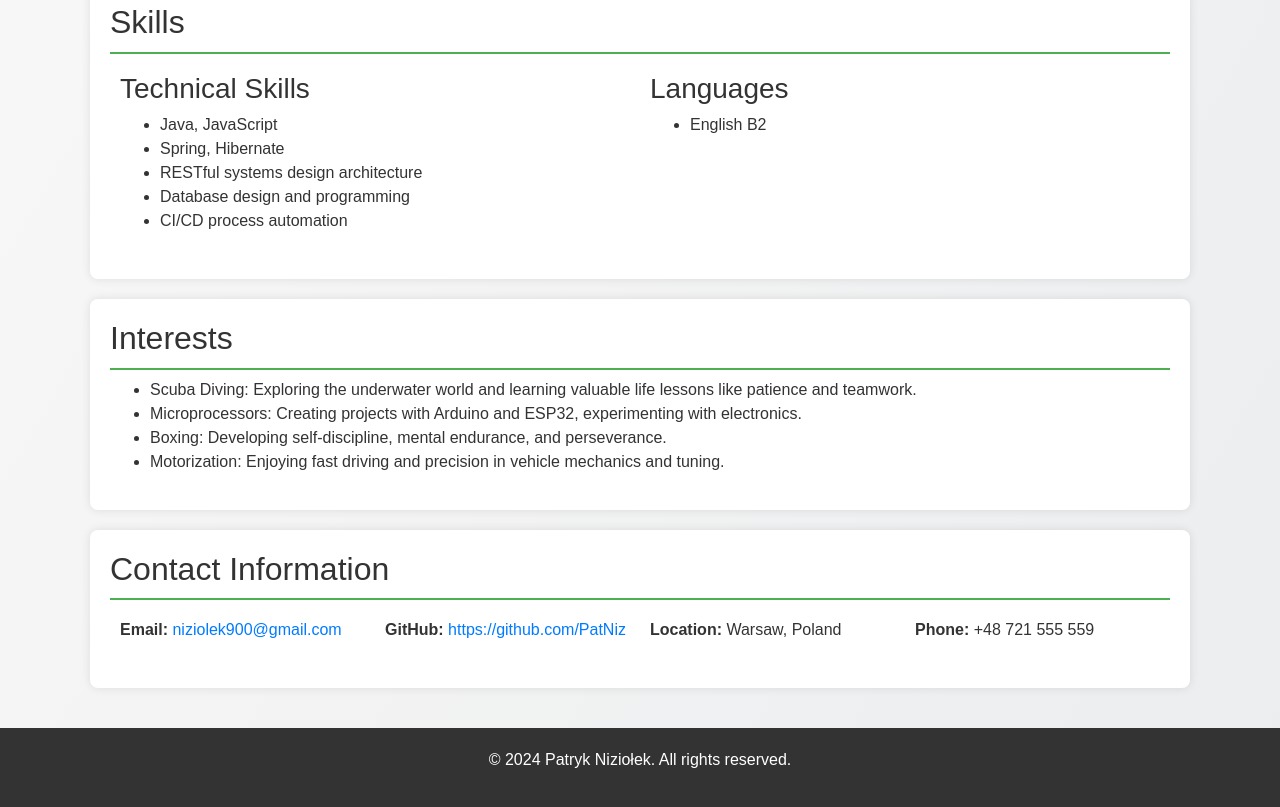
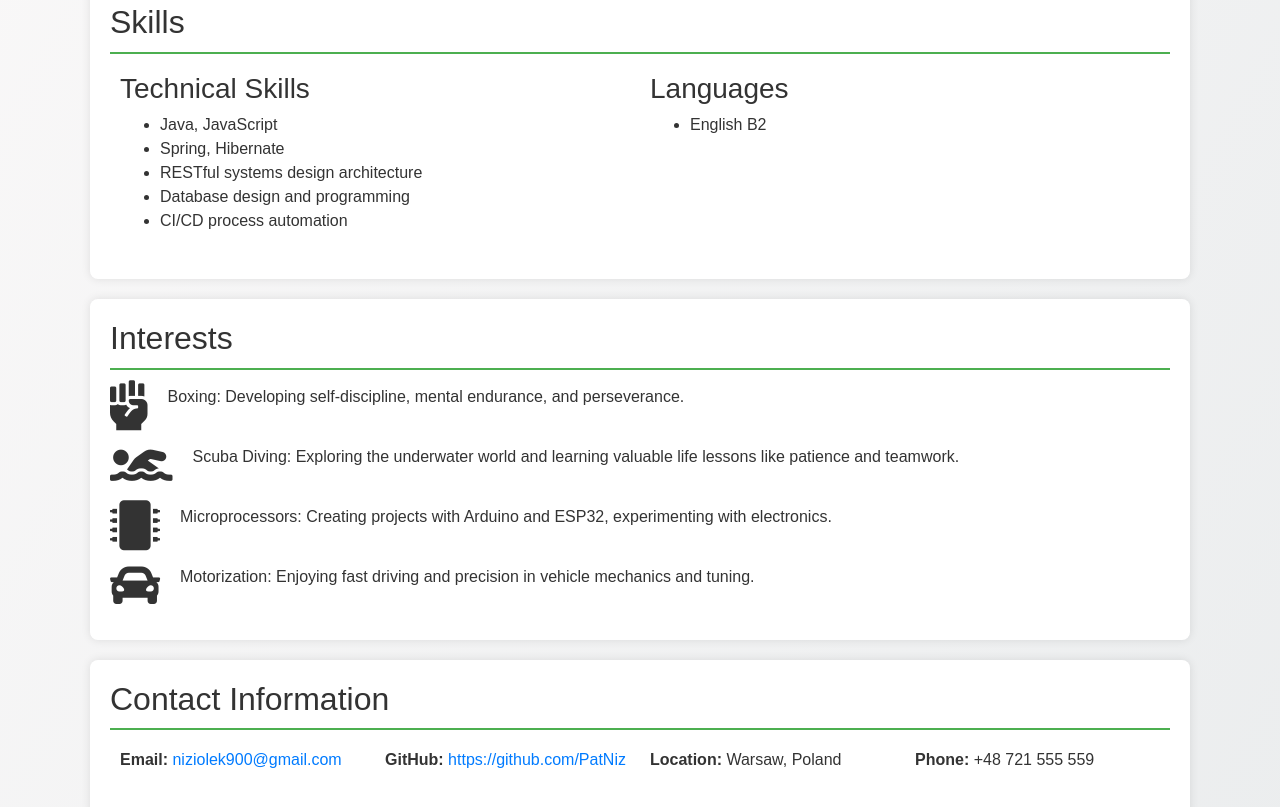
Before and after one commit to PatNiz/personal-page, a website: page index.html in a window 1280 px wide. Shown: the part 1118-1925 px from the top of the page. Drawn offline with nearby package versions, Linux system fonts and the light colour scheme.

Commit message:
personal-page

```diff
--- a/index.html
+++ b/index.html
@@ -6,6 +6,7 @@
   <title>Patryk Niziołek - Personal Webpage</title>
   <link rel="stylesheet" href="https://stackpath.bootstrapcdn.com/bootstrap/4.5.2/css/bootstrap.min.css">
   <link rel="stylesheet" href="https://cdnjs.cloudflare.com/ajax/libs/aos/2.3.4/aos.css">
+  <link rel="stylesheet" href="https://cdnjs.cloudflare.com/ajax/libs/font-awesome/5.15.4/css/all.min.css">
   <style>
     body {
       font-family: 'Arial', sans-serif;
@@ -15,6 +16,7 @@
       color: #333;
       background-image: linear-gradient(120deg, #fdfbfb 0%, #ebedee 100%);
     }
+
     header {
       background-color: #333;
       color: white;
@@ -22,6 +24,7 @@
       text-align: center;
       position: relative;
     }
+
     header img {
       border-radius: 50%;
       width: 150px;
@@ -30,11 +33,13 @@
       margin-top: 20px;
       border: 5px solid white;
     }
+
     .container {
       width: 90%;
       margin: 0 auto;
       padding: 20px;
     }
+
     .section {
       background: white;
       margin: 20px 0;
@@ -42,20 +47,35 @@
       border-radius: 8px;
       box-shadow: 0 0 10px rgba(0, 0, 0, 0.1);
     }
+
     .section h2 {
       margin-top: 0;
       border-bottom: 2px solid #4CAF50;
       padding-bottom: 10px;
     }
+
     .skills, .contact-info {
       display: flex;
       flex-wrap: wrap;
     }
+
     .skills div, .contact-info div {
       flex: 1;
       min-width: 200px;
       margin: 10px;
     }
+
+    .hobby {
+      display: flex;
+      align-items: center;
+      margin: 10px 0;
+    }
+
+    .hobby i {
+      font-size: 50px;
+      margin-right: 20px;
+    }
+
     footer {
       text-align: center;
       padding: 20px 0;
@@ -75,7 +95,7 @@
   <div class="section" data-aos="fade-up">
     <h2>About Me</h2>
     <p>
-      I am a Java/JavaScript Developer at Transition Technology PSC, specializing in IoT and PLM departments.
+      I am a Java Developer at Transition Technology PSC, specializing in IoT and PLM departments.
       I have a strong understanding of REST API and test coverage, and I actively engage in Scrum projects.
       I am proficient in object-oriented programming, JEE open-source frameworks, RESTful system design architecture,
       and database design and programming.
@@ -126,12 +146,22 @@
   </div>
   <div class="section" data-aos="fade-up">
     <h2>Interests</h2>
-    <ul>
-      <li>Scuba Diving: Exploring the underwater world and learning valuable life lessons like patience and teamwork.</li>
-      <li>Microprocessors: Creating projects with Arduino and ESP32, experimenting with electronics.</li>
-      <li>Boxing: Developing self-discipline, mental endurance, and perseverance.</li>
-      <li>Motorization: Enjoying fast driving and precision in vehicle mechanics and tuning.</li>
-    </ul>
+    <div class="hobby">
+      <i class="fas fa-fist-raised"></i>
+      <p>Boxing: Developing self-discipline, mental endurance, and perseverance.</p>
+    </div>
+    <div class="hobby">
+      <i class="fas fa-swimmer"></i>
+      <p>Scuba Diving: Exploring the underwater world and learning valuable life lessons like patience and teamwork.</p>
+    </div>
+    <div class="hobby">
+      <i class="fas fa-microchip"></i>
+      <p>Microprocessors: Creating projects with Arduino and ESP32, experimenting with electronics.</p>
+    </div>
+    <div class="hobby">
+      <i class="fas fa-car"></i>
+      <p>Motorization: Enjoying fast driving and precision in vehicle mechanics and tuning.</p>
+    </div>
   </div>
   <div class="section" data-aos="fade-up">
     <h2>Contact Information</h2>
```
